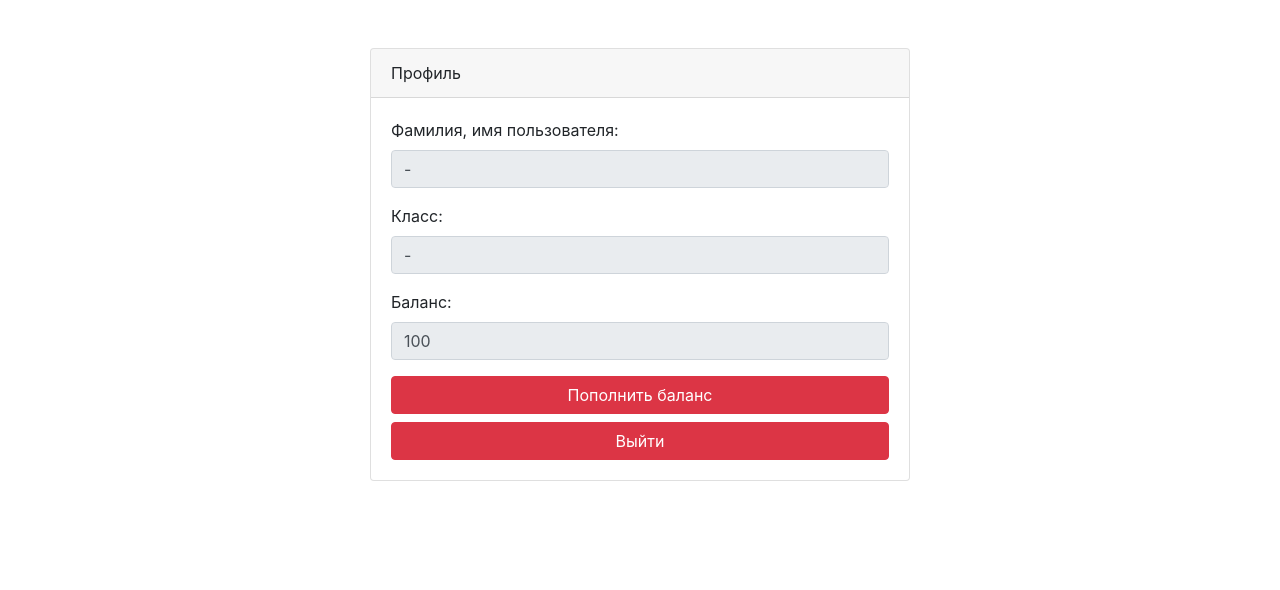
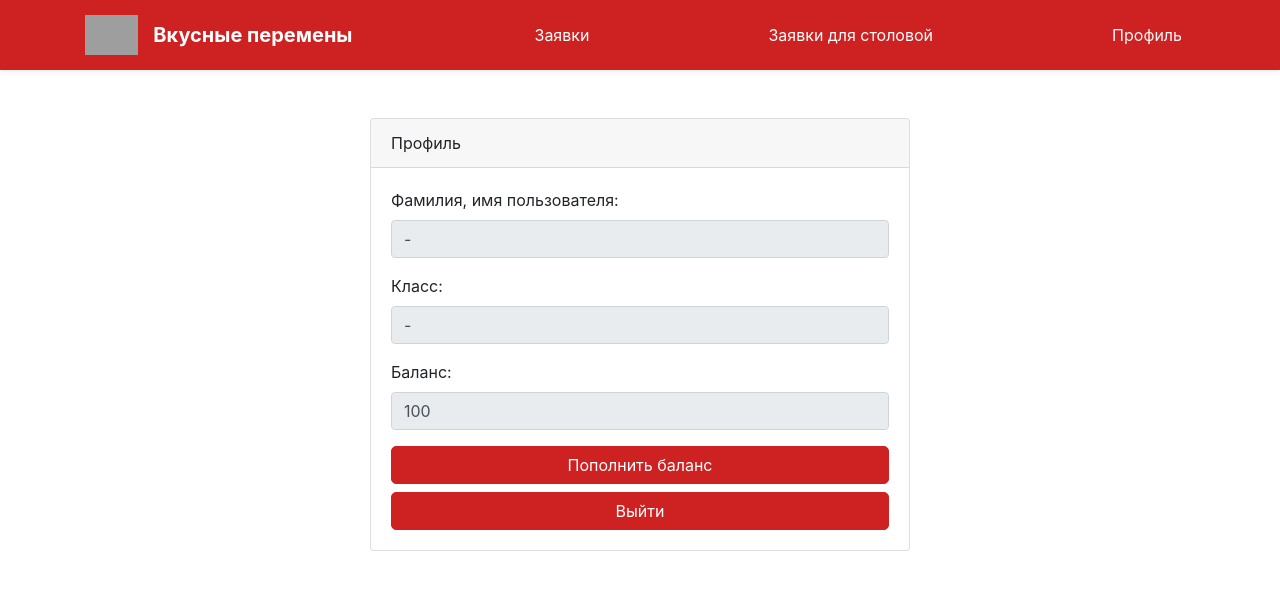
Before and after one commit to mirrroxx/site, a Flask app: page /profile in a window 1280 px wide. Shown: the top 590 px of the page. Run offline with Flask 3, Linux system fonts and the light colour scheme; a user stored in the database is signed in; some libraries are stand-ins or nearby versions; grey boxes are pictures that could not be loaded.

Commit message:
Сохранение

```diff
--- a/templates/profile.html
+++ b/templates/profile.html
@@ -5,8 +5,118 @@
     <meta name="viewport" content="width=device-width, initial-scale=1.0">
     <title>Профиль</title>
     <link href="https://stackpath.bootstrapcdn.com/bootstrap/4.5.2/css/bootstrap.min.css" rel="stylesheet">
+        <style>
+        .centered-text {
+                text-align: center;
+                margin-bottom: 40px;
+            }
+
+        .page-name {
+                margin-left: 15px;
+            }
+
+        .row {
+                justify-content: space-between;
+                margin-bottom: 70px;
+            }
+
+        .a-nadpis {
+                margin-left: 90px;
+                margin-top: 20px;
+            }
+
+        .b-nadpis {
+                margin-left: 90px;
+                margin-top: 20px;
+            }
+
+        .c-nadpis {
+                margin-left: 90px;
+                margin-top: 20px;
+            }
+
+        .photo1 {
+                border-radius: 20%;
+                transition: border-radius 0.3s ease-in;
+            }
+
+        .photo2 {
+                border-radius: 20%;
+                transition: border-radius 0.3s ease-in;
+            }
+
+        .photo3 {
+                border-radius: 20%;
+                transition: border-radius 0.3s ease-in;
+            }
+
+        .photo1:hover {
+                border-radius: 10%;
+        }
+
+        .photo2:hover {
+                border-radius: 10%;
+        }
+
+        .photo3:hover {
+                border-radius: 10%;
+        }
+
+        body {
+                background-color: white;
+            }
+
+        .navbar {
+                background-color: rgb(206, 33, 33)
+            }
+
+        .btn {
+                background-color: rgb(206, 33, 33);
+                border-color: rgb(206, 33, 33);
+                border-radius: 5px;
+                transition: border-radius 0.5s ease-in;
+            }
+
+        .btn:hover {
+                border-radius: 15px;
+                background-color: rgb(89, 97, 104);
+                border-color: rgb(89, 97, 104)
+        }
+
+        footer {
+
+    background-color: #333;
+
+    color: #fff;
+
+    text-align: center;
+
+    padding: 48px;
+
+    }
+
+    </style>
 </head>
 <body>
+<header>
+    <div class="navbar navbar-dark shadow-sm">
+        <div class="container d-flex justify-content-between">
+            <a href="/" class="navbar-brand d-flex align-items-center">
+                <img src="{{ url_for('static', filename='img/logo.png') }}" weight="40" height="40"
+                     class="d-inline-block align-text-top">
+                <strong class="page-name">Вкусные перемены</strong>
+            </a>
+            {% if current_user.role == 'admin' %}
+            <a href="add_new_user" class="btn btn-primary my-2">Заявки</a>
+            {% endif %}
+
+            {% if current_user.role == 'teacher' or current_user.role == 'admin' %}
+            <a href="order" class="btn btn-primary my-2">Заявки для столовой</a>
+            {% endif %}
+            <a href="profile" class="btn btn-outline-light">Профиль</a>
+        </div>
+    </div>
+</header>
 <div class="container">
     <div class="row mt-5">
         <div class="col-md-6 mx-auto">
```
Also changed, not shown: templates/base.html (+96 -0 lines).
